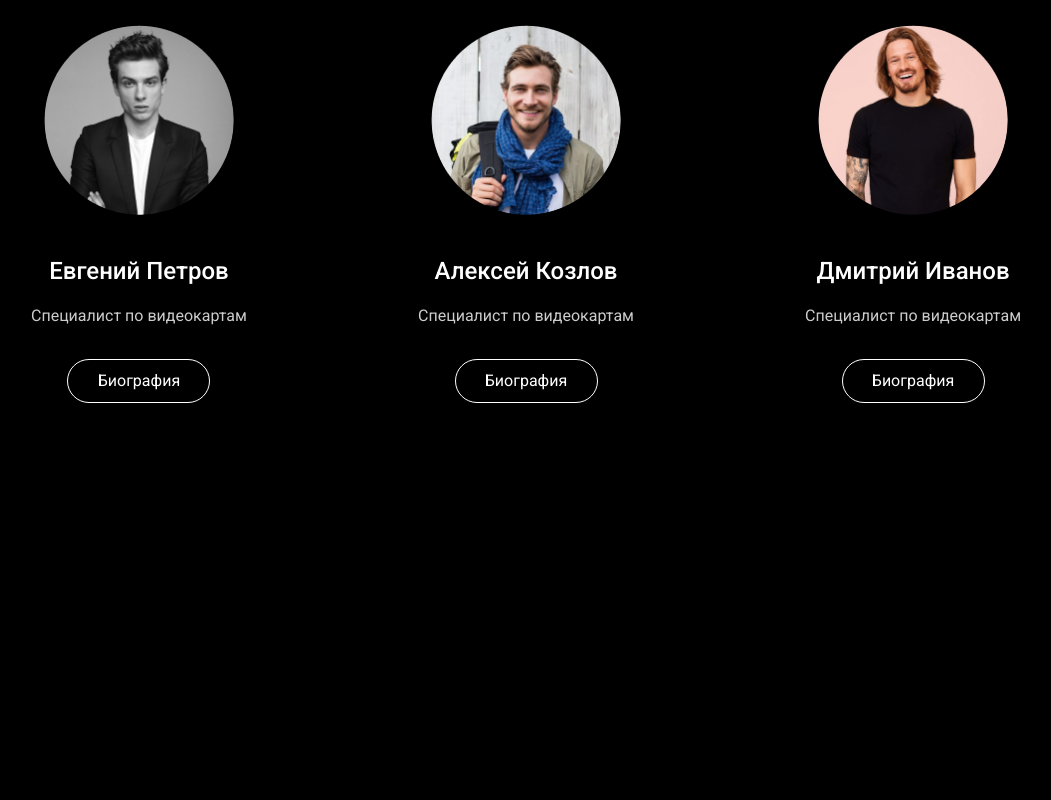
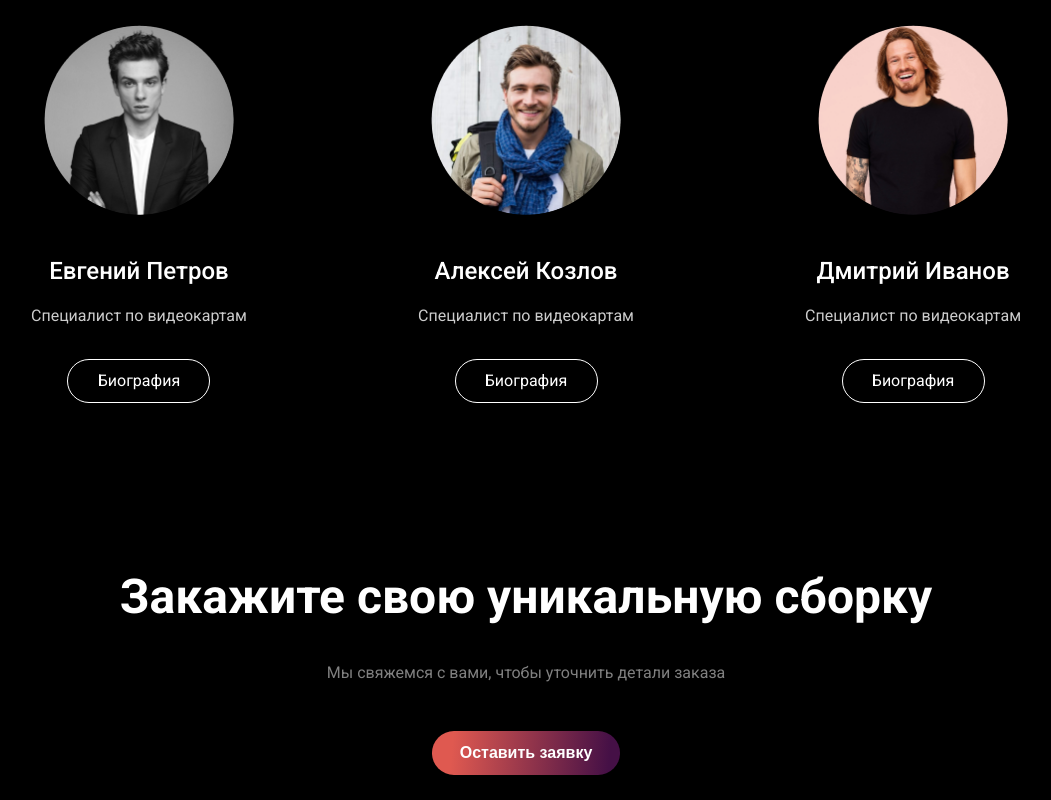
Before and after one commit to Josuke12/computers-web-shop, a website: page src/index.pug in a window 1280 px wide. Shown: the part 2040-2840 px from the top of the page, without its empty margins (114-1165 px from the left). Before the commit the page ends 2468 px from the top, so only its background shows below. Drawn offline with nearby package versions, Linux system fonts and the light colour scheme; files that its build step writes are made by us from their sources; files whose address does not match are found by name.

Commit message:
Вёрстка блока с заказом

```diff
--- a/src/index.pug
+++ b/src/index.pug
@@ -12,3 +12,4 @@ block content
 				include ./pug/components/about.pug
 				include ./pug/components/work.pug
 				include ./pug/components/commands.pug
+				include ./pug/components/buy.pug
--- /dev/null
+++ b/src/pug/components/buy.pug
@@ -0,0 +1,4 @@
+section.buy
+	h2 Закажите свою уникальную сборку
+	p Мы свяжемся с вами, чтобы уточнить детали заказа
+	button.btn Оставить заявку
--- /dev/null
+++ b/src/scss/components/buy.scss
@@ -0,0 +1,20 @@
+.buy {
+	display: flex;
+	flex-direction: column;
+	align-items: center;
+	margin-top: 14rem;
+	h2 {
+		font-size: 4.8rem;
+		line-height: 140%;
+		text-align: center;
+	}
+	p {
+		font-size: 1.6rem;
+		line-height: 160%;
+		opacity: 0.5;
+		margin: 3rem 0 4.5rem;
+	}
+	button {
+		margin-bottom: 2rem;
+	}
+}
--- a/src/scss/main.scss
+++ b/src/scss/main.scss
@@ -13,3 +13,4 @@
 @import 'components/about.scss';
 @import 'components/work.scss';
 @import 'components/commands.scss';
+@import 'components/buy.scss';
```
Also changed, not shown: css/style.css, index.html.
